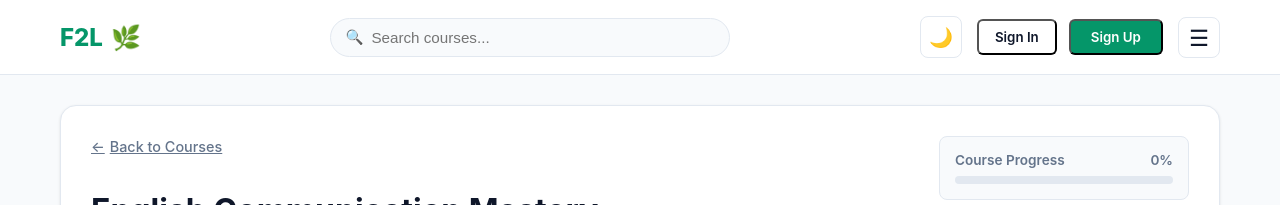
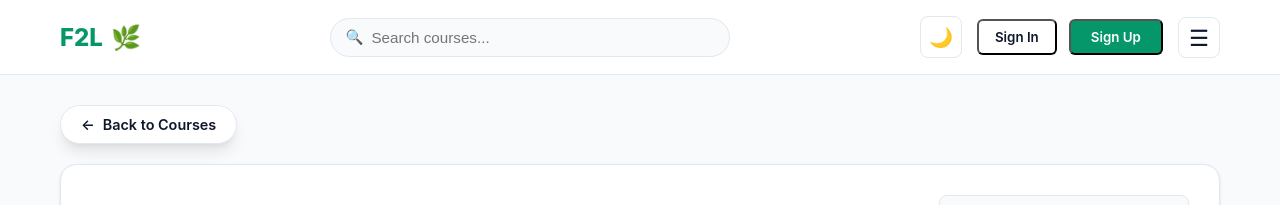
Before and after one commit to Hsu212/Free2Learn_E-Learning_System, a Vue app: page /course/1 in a window 1280 px wide. Shown: the top 205 px of the page. Built offline with nearby package versions, Linux system fonts and the light colour scheme.

Commit message:
Implement sticky navigation and update back link styles
Added a sticky navigation bar for easier access to the back link and improved styles for the back link button.

```diff
--- a/src/views/CourseDetail.vue
+++ b/src/views/CourseDetail.vue
@@ -1,10 +1,14 @@
 <template>
   <div class="course-detail-view" v-if="course">
+
+    <div class="sticky-nav">
+      <router-link to="/home" class="back-link">
+        <span class="arrow">←</span> Back to Courses
+      </router-link>
+    </div>
+
     <div class="detail-header">
       <div class="header-content">
-        <router-link to="/home" class="back-link">
-          <span class="arrow">←</span> Back to Courses
-        </router-link>
         <h1>{{ course.title }}</h1>
         <p class="course-desc">{{ course.description }}</p>
       </div>
@@ -97,19 +101,13 @@ const selectedLessonId = ref(null);
 
 // --- NEW HELPER FUNCTION ---
 const getEmbedUrl = (url) => {
-  // If url is missing, empty, or just a placeholder '#', return null
   if (!url || url === '#') return null;
-
-  // Regex to find the video ID from various YouTube URL formats
   const regExp = /^.*(youtu.be\/|v\/|u\/\w\/|embed\/|watch\?v=|&v=)([^#&?]*).*/;
   const match = url.match(regExp);
-
-  // Return the embed URL if we find a valid ID (11 chars)
   return (match && match[2].length === 11)
     ? `https://www.youtube.com/embed/${match[2]}`
     : null;
 };
-// ---------------------------
 
 const loadCourse = (id) => {
   const courseData = getCourseById(id);
@@ -155,6 +153,40 @@ const toggleCompletion = () => {
   padding: 30px 20px;
 }
 
+/* 3. NEW STYLES FOR STICKY NAV */
+.sticky-nav {
+  position: sticky;
+  top: 20px; /* Distance from top of browser */
+  z-index: 100; /* Stays on top of content */
+  margin-bottom: 20px;
+  pointer-events: none; /* Lets clicks pass through the empty space around button */
+}
+
+/* Updated Back Link to look like a floating pill button */
+.back-link {
+  display: inline-flex;
+  align-items: center;
+  font-weight: 600;
+  font-size: 0.9rem;
+  color: var(--text-main);
+  background: var(--bg-card); /* Card background so text doesn't show through */
+  padding: 10px 20px;
+  border-radius: 30px; /* Pill shape */
+  box-shadow: var(--shadow-md); /* Pop out effect */
+  border: 1px solid var(--border-color);
+  text-decoration: none;
+  pointer-events: auto; /* Re-enable clicking on the button itself */
+  transition: transform 0.2s, box-shadow 0.2s, color 0.2s;
+}
+
+.back-link:hover {
+  color: var(--primary-color);
+  transform: translateY(-2px);
+  box-shadow: 0 6px 16px rgba(0,0,0,0.15);
+}
+
+.arrow { margin-right: 8px; }
+
 /* Header Styles */
 .detail-header {
   background: var(--bg-card);
@@ -171,16 +203,8 @@ const toggleCompletion = () => {
 }
 
 .header-content { flex: 1; min-width: 300px; }
-.back-link {
-  display: inline-flex;
-  align-items: center;
-  font-weight: 500;
-  margin-bottom: 15px;
-  font-size: 0.9rem;
-  color: var(--text-muted);
-}
-.back-link:hover { color: var(--primary-color); }
-.arrow { margin-right: 5px; }
+/* Removed old .back-link styles from here */
+
 .detail-header h1 { font-size: 2rem; margin-bottom: 10px; color: var(--text-main); }
 .course-desc { color: var(--text-muted); font-size: 1.1rem; max-width: 700px; margin: 0; }
 
@@ -227,7 +251,7 @@ const toggleCompletion = () => {
   border: 1px solid var(--border-color);
   overflow: hidden;
   position: sticky;
-  top: 100px;
+  top: 100px; /* This ensures sidebar doesn't overlap the new sticky button */
 }
 .sidebar-header {
   padding: 20px;
```
